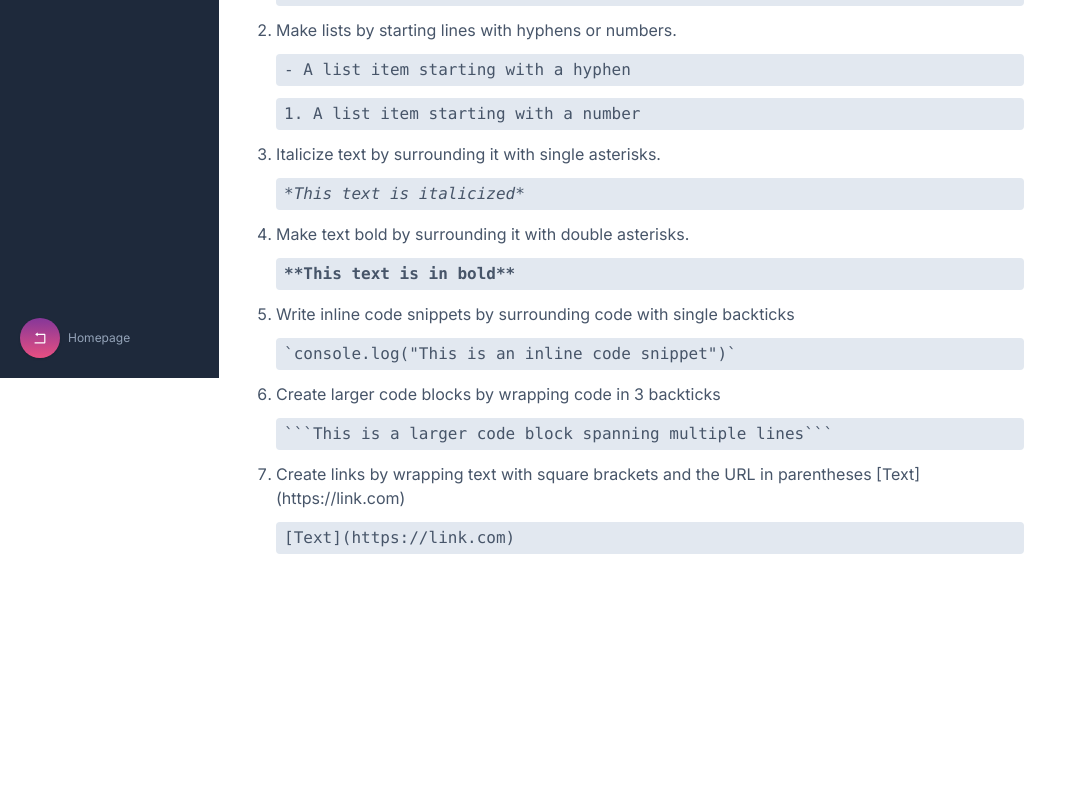
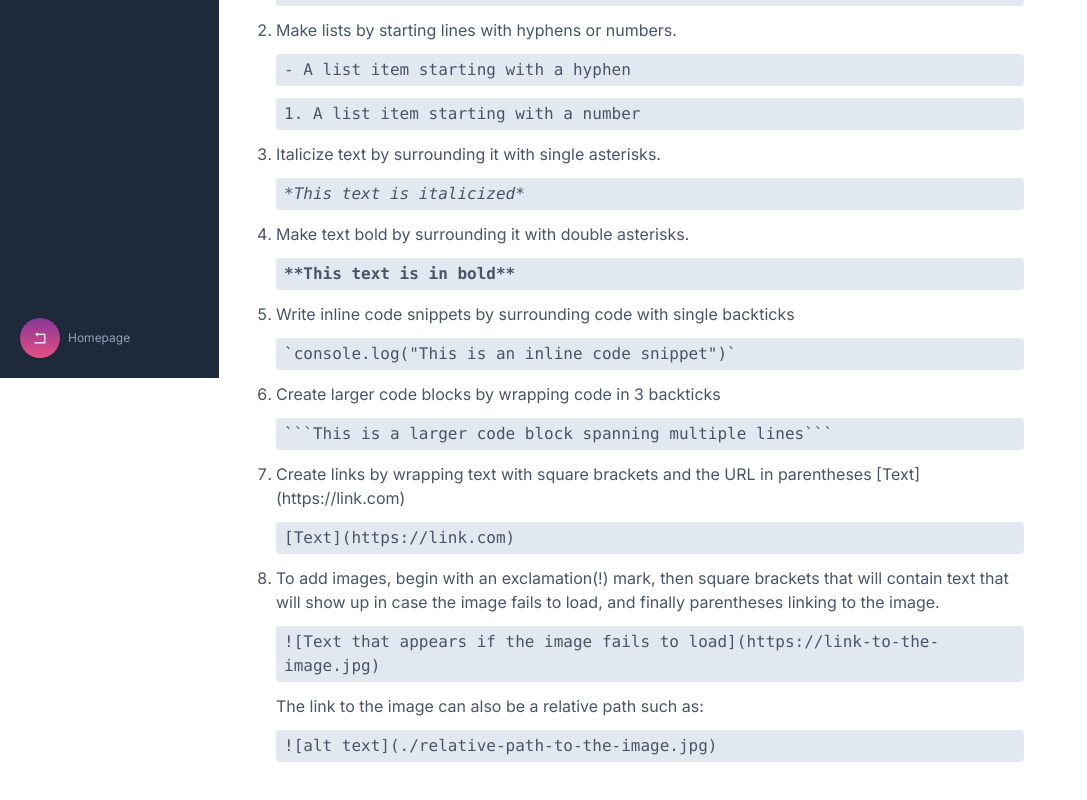
Before and after one commit to SankThomas/diary-app, a React (Create React App) app: page /markdown-help in a window 1280 px wide. Shown: the part 422-1222 px from the top of the page, without its empty margins (0-1087 px from the left). Before the commit the page ends 1032 px from the top, so only its background shows below. Built offline with nearby package versions, Linux system fonts and the light colour scheme; what remarkable would draw is missing.

Commit message:
update markdown help text

```diff
--- a/src/pages/Help/Help.js
+++ b/src/pages/Help/Help.js
@@ -1,6 +1,6 @@
-import React from "react"
-import { Link } from "react-router-dom"
-import { MobileBar, Sidebar } from "../../components"
+import React from "react";
+import { Link } from "react-router-dom";
+import { MobileBar, Sidebar } from "../../components";
 
 export default function Help() {
   return (
@@ -64,9 +64,20 @@ export default function Help() {
               parentheses [Text](https://link.com)
             </li>
             <code>[Text](https://link.com)</code>
+            <li>
+              To add images, begin with an exclamation(!) mark, then square
+              brackets that will contain text that will show up in case the
+              image fails to load, and finally parentheses linking to the image.
+            </li>
+            <code>
+              ![Text that appears if the image fails to
+              load](https://link-to-the-image.jpg)
+            </code>
+            <p>The link to the image can also be a relative path such as:</p>
+            <code>![alt text](./relative-path-to-the-image.jpg)</code>
           </ol>
         </article>
       </section>
     </>
-  )
+  );
 }
```
